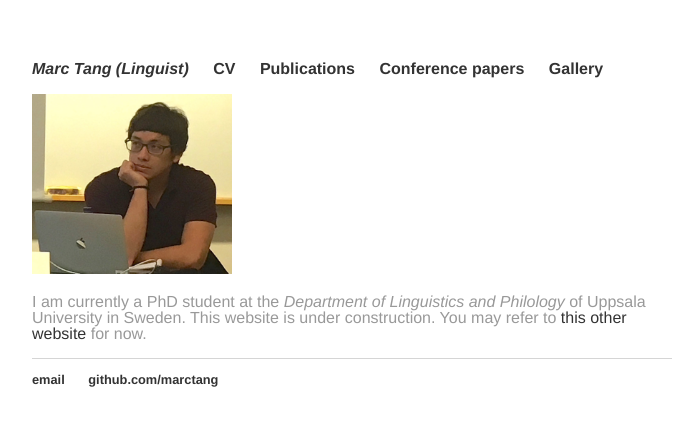
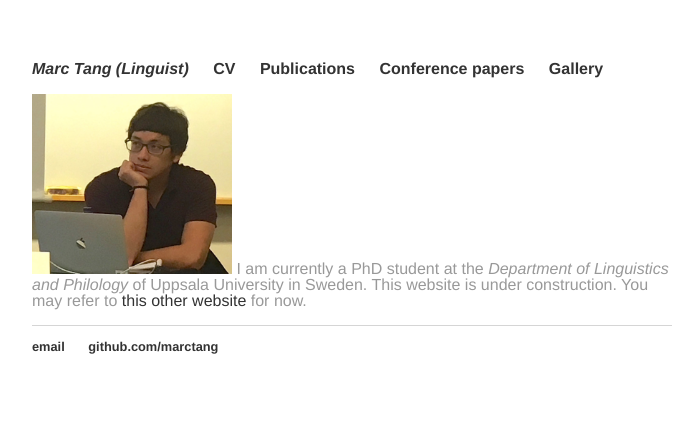
Before and after one commit to marctang/marctang.github.io, a Jekyll site: the page built from index.html, in a window 1280 px wide. Shown: the top 426 px of the page, without its empty margins (288-988 px from the left). Built offline with Jekyll 4.4.1, drawn with Linux system fonts in a browser that asks for light colours.

Commit message:
Update index.html

```diff
--- a/index.html
+++ b/index.html
@@ -3,6 +3,6 @@
 title: Linguistics and computational methods
 ---
 <div class="blurb">
- <img src="pictures/pic3.JPG" alt="hi" class="inline" width="200" height="180" ALIGN=”top” />
- <p>I am currently a PhD student at the <em>Department of Linguistics and Philology</em> of Uppsala University in Sweden. This website is under construction. You may refer to <a href="https://marctang.com">this other website</a> for now.</p>
+ <p><img src="pictures/pic3.JPG" alt="hi" class="inline" width="200" height="180" ALIGN=”top” />
+ I am currently a PhD student at the <em>Department of Linguistics and Philology</em> of Uppsala University in Sweden. This website is under construction. You may refer to <a href="https://marctang.com">this other website</a> for now.</p>
  </div><!-- /.blurb -->
```
